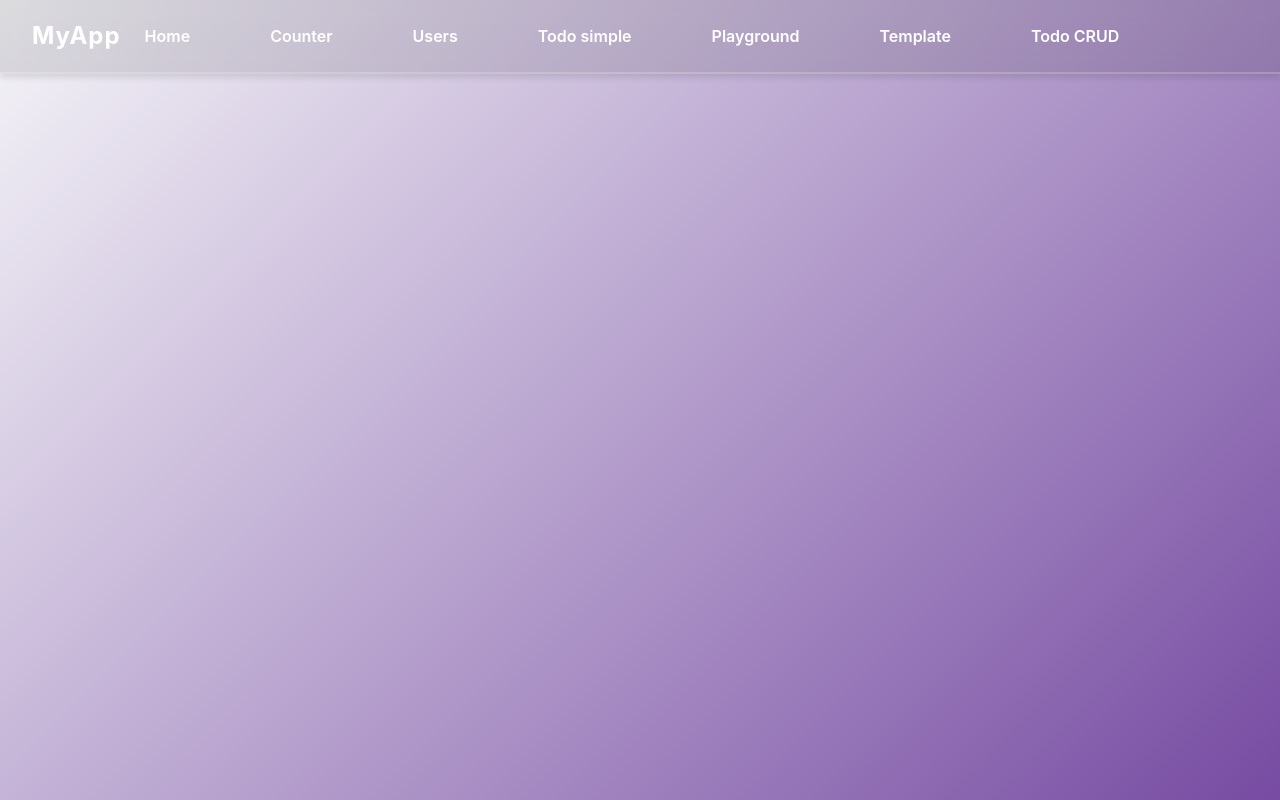
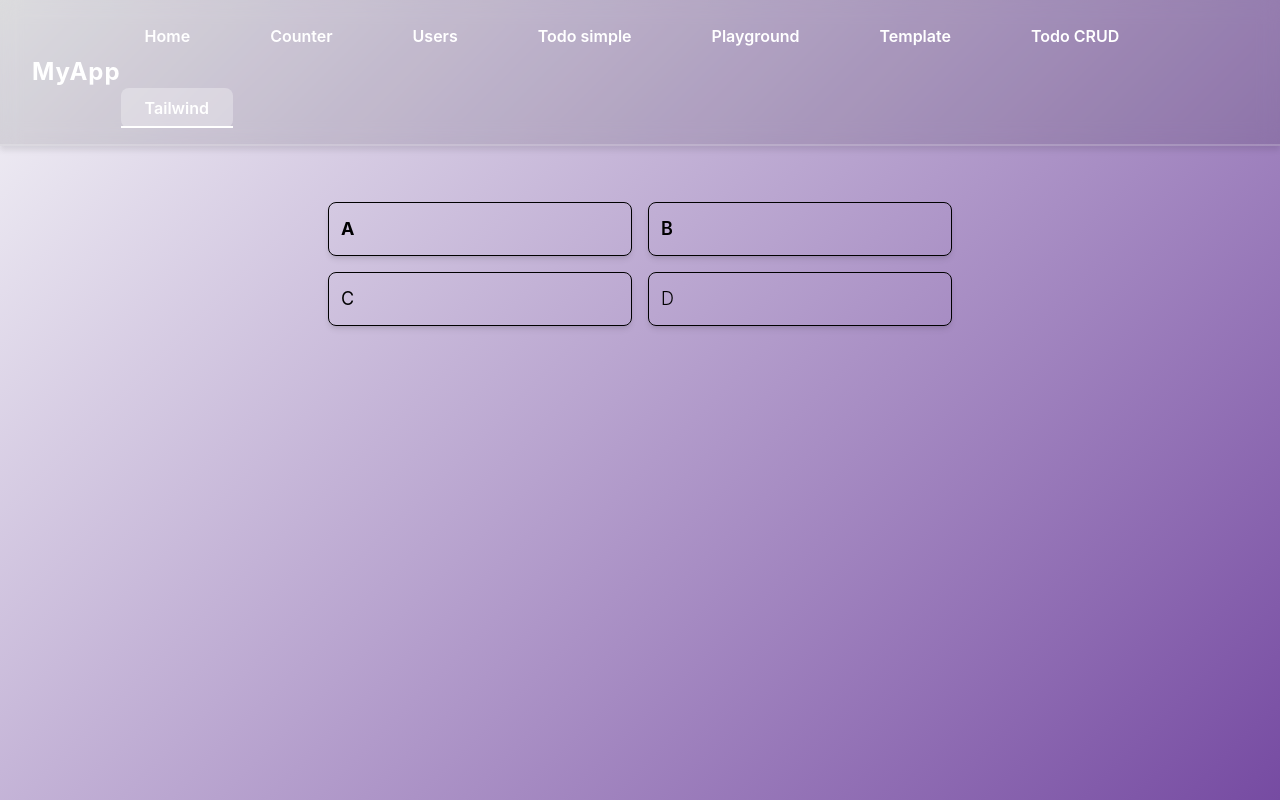
Before and after one commit to Ranagol/vue-ts-2026, a Vue app: page /tailwind in a window 1280 px wide. Built offline with nearby package versions, Linux system fonts and the light colour scheme.

Commit message:
Small corrections

```diff
--- a/src/App.vue
+++ b/src/App.vue
@@ -2,7 +2,7 @@
     <div class="app-container">
         <nav class="navbar">
             <div class="navbar-brand">MyApp</div>
-            <div class="nav-links">
+            <div class="nav-links flex flex-wrap">
                 <RouterLink to="/" class="nav-link">Home</RouterLink>
                 <RouterLink to="/counter" class="nav-link">Counter</RouterLink>
                 <RouterLink to="/users" class="nav-link">Users</RouterLink>
@@ -10,7 +10,7 @@
                 <RouterLink to="/playground" class="nav-link">Playground</RouterLink>
                 <RouterLink to="/template" class="nav-link">Template</RouterLink>
                 <RouterLink to="/todo-crud" class="nav-link">Todo CRUD</RouterLink>
-
+                <RouterLink to="/tailwind" class="nav-link">Tailwind</RouterLink>
             </div>
         </nav>
 
--- a/src/projects/playground/ChildPlayground.vue
+++ b/src/projects/playground/ChildPlayground.vue
@@ -1,16 +1,7 @@
 <template>
-    <component
-        :is="currentComponent"
-        :title="title"
-    />
+    <component :is="currentComponent" :title="title" />
 
-    <button
-        @click="fetchTodo"
-        :disabled="isLoading"
-    >Reload</button>
-
-
-
+    <button @click="fetchTodo" :disabled="isLoading">Reload</button>
 </template>
 
 <script
@@ -38,4 +29,4 @@ const currentComponent = computed(() => {
 });
 
 
-</script>
+</script>]]
--- /dev/null
+++ b/src/projects/tailwind/Tailwind.vue
@@ -0,0 +1,8 @@
+<template>
+  <div class="p-6 grid grid-cols-2 gap-4 max-w-2xl mx-auto">
+    <div class="p-3 border shadow-md rounded-lg text-lg font-bold">A</div>
+    <div class="p-3 border shadow-md rounded-lg text-lg font-semibold">B</div>
+    <div class="p-3 border shadow-md rounded-lg text-lg font-normal">C</div>
+    <div class="p-3 border shadow-md rounded-lg text-lg font-light">D</div>
+  </div>
+</template>
--- a/src/router/index.ts
+++ b/src/router/index.ts
@@ -7,6 +7,7 @@ import UserEdit from '../views/users/UserEdit.vue';
 import Todo from '@/projects/todo/Todo.vue';
 import ParentPlayground from '@/projects/playground/ParentPlayground.vue';
 import ParentTemplate from '@/projects/template/ParentTemplate.vue';
+import Tailwind from '@/projects/tailwind/Tailwind.vue';
 
 /**
  * 3 step: now we add our routes for our app. For each route we must add an object, with some options.
@@ -43,10 +44,17 @@ const routes = [
         component: ParentPlayground
     },
     {
+        // This is for my template from Vue puska, to have a working example
         path: '/template',
         name: 'template',
         component: ParentTemplate
-    }
+    },
+    {
+        path: '/tailwind',
+        name: 'tailwind',
+        component: Tailwind
+    },
+
 
 ];
 
```
Also changed, not shown: src/style.css (line endings or trailing spaces).
